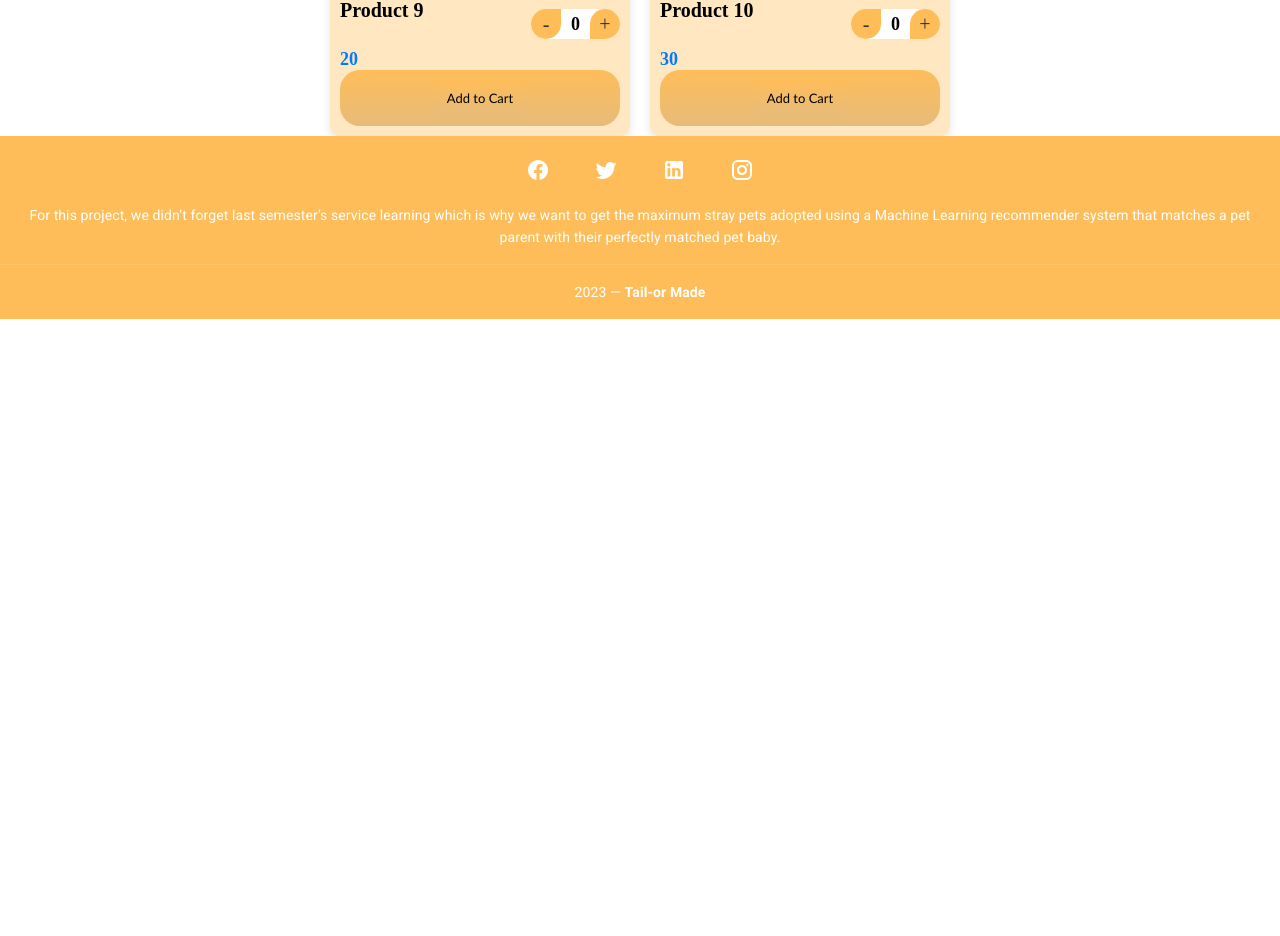
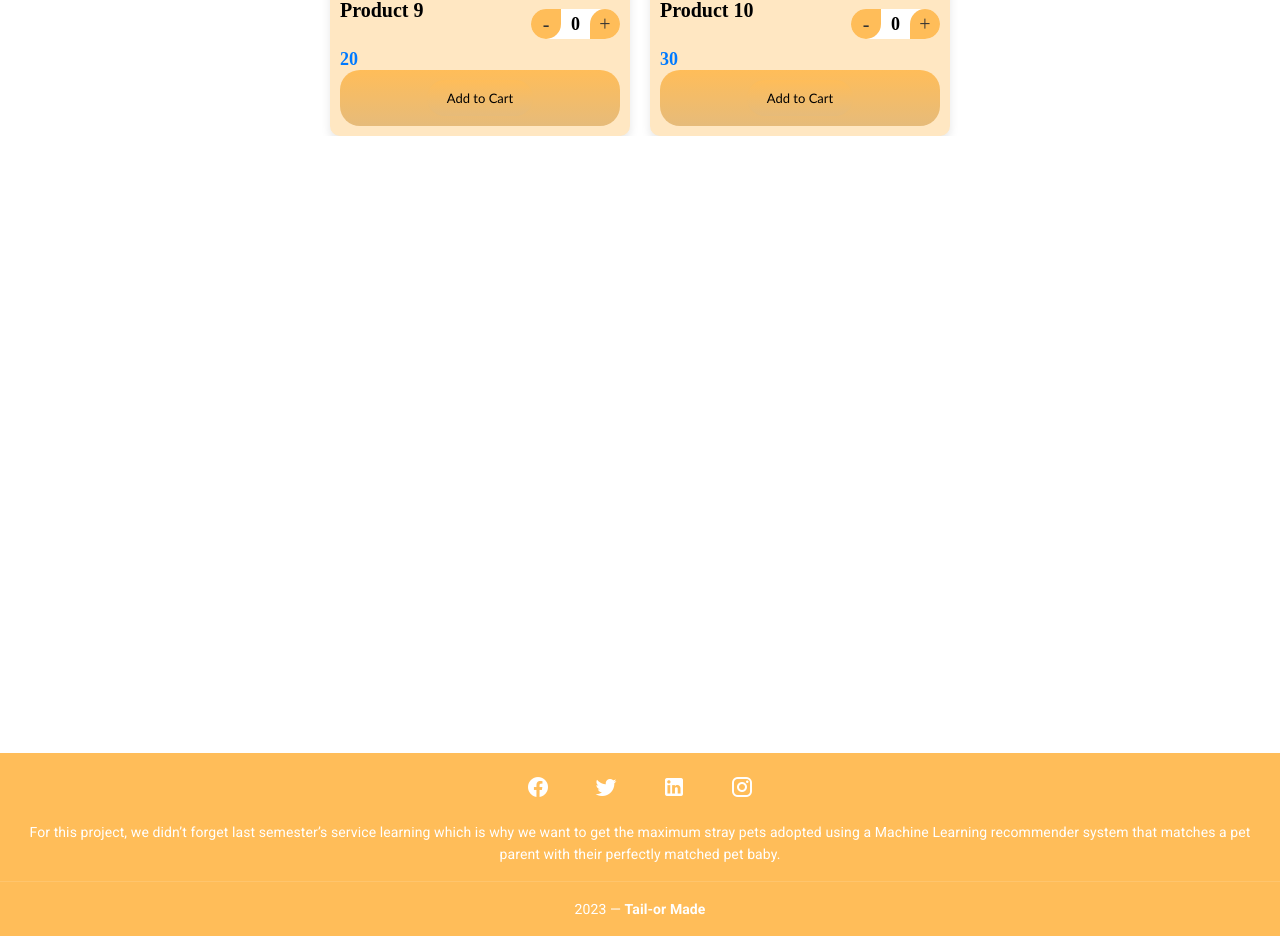
Before and after one commit to MansiSeth/miniproject_petAdoption, a Vue app: page /shop in a window 1280 px wide. Shown: the part 1406-2342 px from the top of the page. Built offline with nearby package versions, Linux system fonts and the light colour scheme.

Commit message:
footer at end page fix

```diff
--- a/src/components/MyFooter.vue
+++ b/src/components/MyFooter.vue
@@ -7,7 +7,7 @@
     color="#FFBD59"
     dark
     padless
-
+    class="sticky-footer"
   >
     <v-card
       flat
@@ -65,5 +65,9 @@ import App from '@/App.vue'
 </script>
 
 <style lang="scss" scoped>
-
+.sticky-footer {
+  position: absolute;
+  bottom: 0;
+  width: 100%;
+}
 </style>
```
